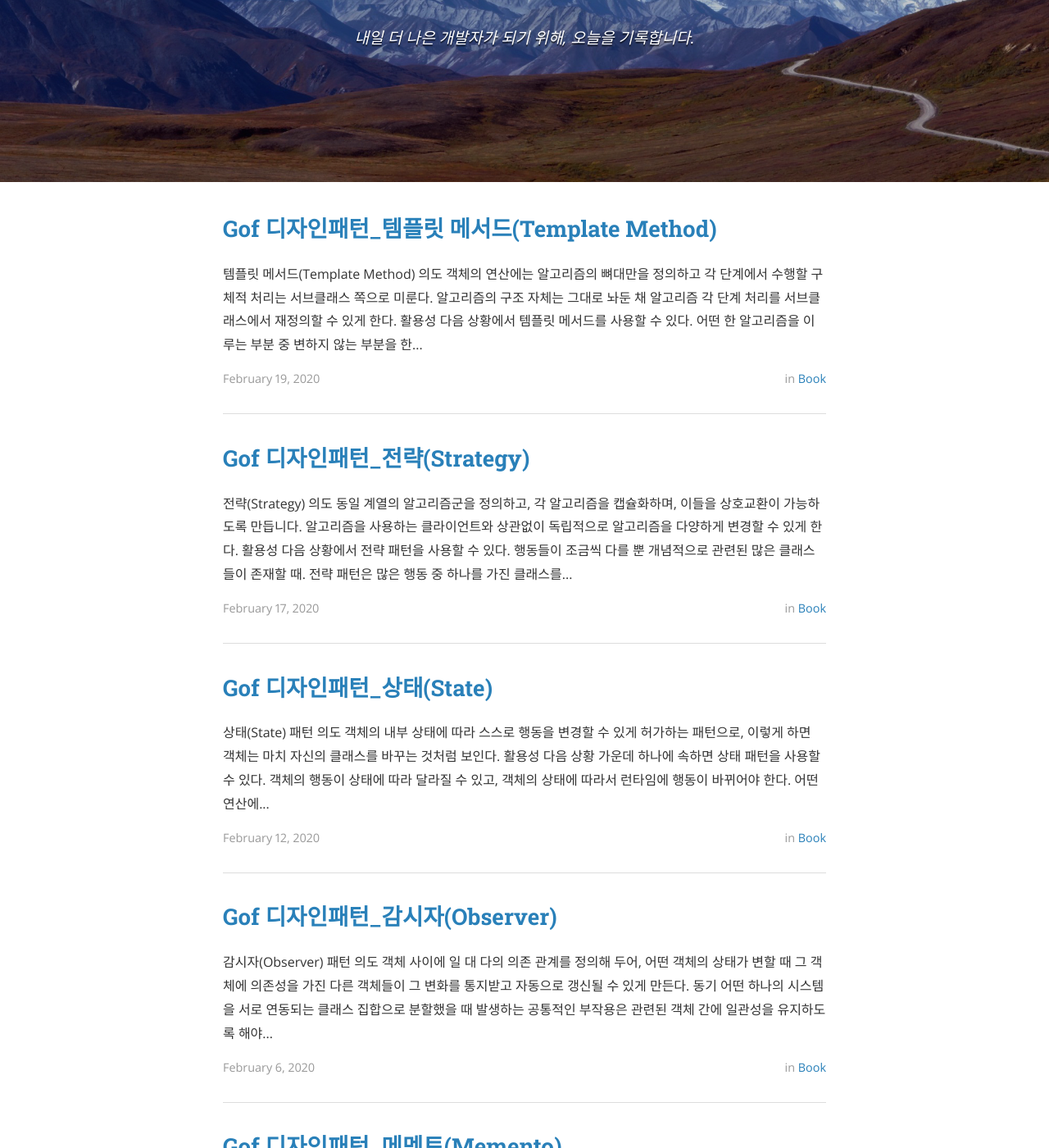
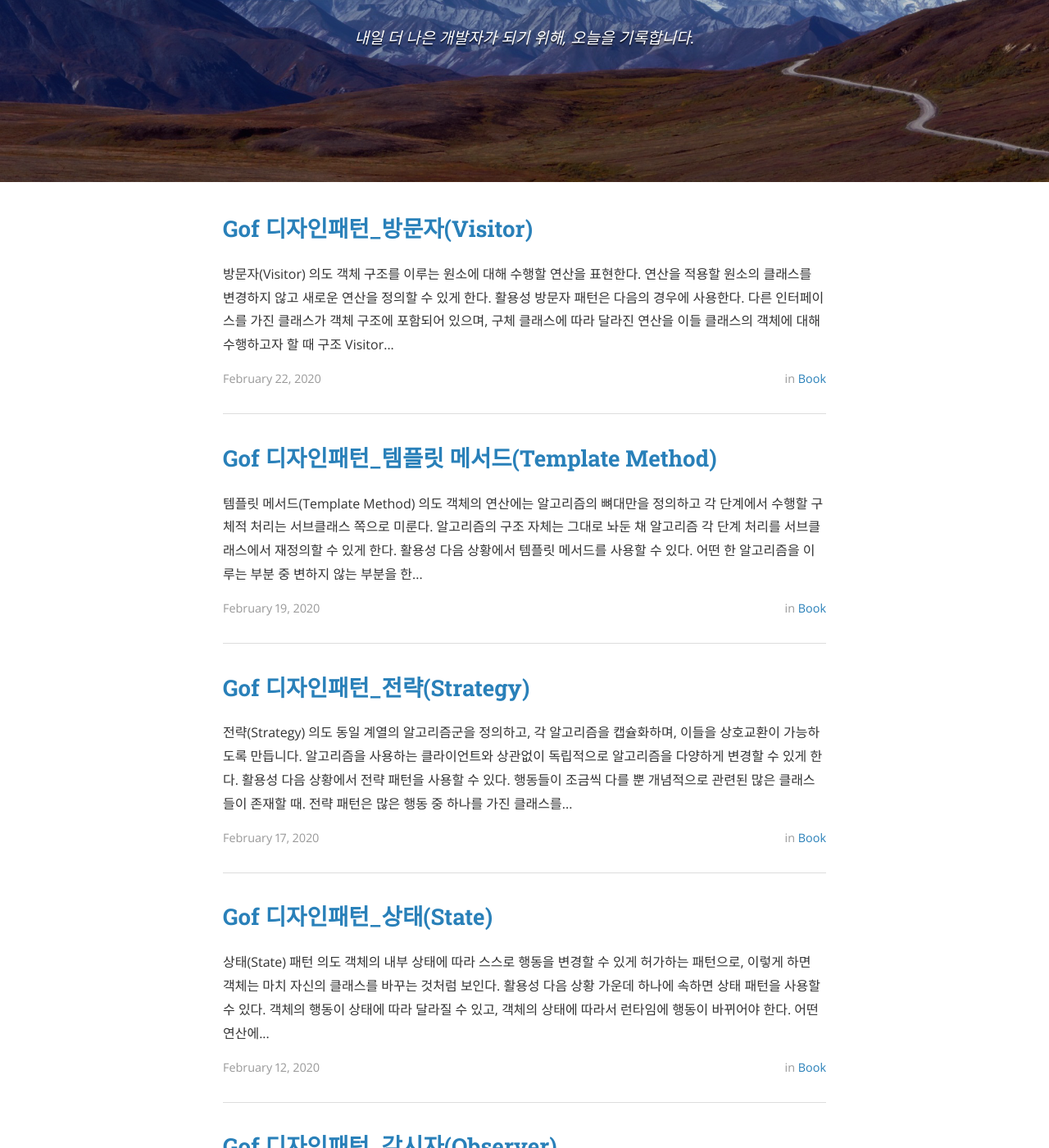
Before and after one commit to gonghojin/gonghojin.github.io, a Jekyll site: the page built from index.html, in a window 1280 px wide and 1400 px high, scrolled down 281 px. Shown: the whole window at 82% size. Built offline with Jekyll 4.4.1, drawn with Linux system fonts in a browser that asks for light colours; nearby versions of some CDN libraries; the list of posts is cut into pages by our own code; some of the changed text lies outside the part shown.

Commit message:
Add: 스터디 준비_방문자 시작

```diff
--- a/_posts/book/java/gof/2020-02-19-gofpattern-templatemethod.md
+++ b/_posts/book/java/gof/2020-02-19-gofpattern-templatemethod.md
@@ -16,7 +16,7 @@ cover:  "/assets/instacode.png"
 ### 활용성
 다음 상황에서 템플릿 메서드를 사용할 수 있다.
 + 어떤 한 알고리즘을 이루는 부분 중 변하지 않는 부분을 한 번 정의해 놓고 다양해질 수 있는 부분은 서브클래스에서 정의할 수 있도록 남겨두고자 할 때
-+ 서브클래스 사이의 공통적인 행동을 추출하여 하나의 공통 클래스에 몰아둠으로써 코드 중복을 피하고 싶을
++ 서브클래스 사이의 공통적인 행동을 추출하여 하나의 공통 클래스에 몰아둠으로써 코드 중복을 피하고 싶을 때
 
 ### 구조
 ![alt](/assets/gof/images/gof-design-patterns-templateMethod.png)
--- /dev/null
+++ b/_posts/book/java/gof/2020-02-22-gofpattern-visitor.md
@@ -0,0 +1,38 @@
+---
+layout: post
+comments: true
+title:  "Gof 디자인패턴_방문자(Visitor)"
+date:   2020-02-22 00:00:00
+author: Gongdel
+categories: Book
+tags:	 Java Book Gof 사내스터디
+cover:  "/assets/instacode.png"
+---
+## 방문자(Visitor)
+### 의도
+객체 구조를 이루는 원소에 대해 수행할 연산을 표현한다. 연산을 적용할 원소의 클래스를 변경하지 않고 새로운 연산을 정의할 수 있게 한다.
+
+### 활용성
+방문자 패턴은 다음의 경우에 사용한다.
++ 다른 인터페이스를 가진 클래스가 객체 구조에 포함되어 있으며, 구체 클래스에 따라 달라진 연산을 이들 클래스의 객체에 대해 수행하고자 할 때
+
+### 구조
+![alt](/assets/gof/images/gof-design-patterns-visitor.png)
+
++ Visitor
+	- 객체 구조 내에 있는 각 ConcreteElement 클래스를 위한 Visit() 연산을 선언한다.
+	연산의 이름과 인터페이스 형태는 Visit() 요청을 방문자에게 보내는 클래스를 식별한다. 이로써 방문자는 방문된 원소의 구체 클래스를 결정할 수 있다.
+	그러고 나서 방문자는 그 원소가 제공하는 인터페이스를 통해 원소에 직접 접근할 수 있다.
++ ConcreteVisitor
+	- Visitor 클래스에 선언된 연산을 구현한다. 각 연산은 구조 내에 있는 객체의 대응 클래스에 정의된 일부 알고리즘을 구현한다.
+	ConcreteVisitor 클래스는 알고리즘이 운영될 수 있는 상황 정보를 제공하며 자체 상태를 저장한다. 이 상태는 객체 구조를 순회하는 도중 순회 결과를 누적할 때가 많다.
++ Element
+	- 방문자를 인자로 받아들이는 Accept() 연산을 정의한다.
++ ConcreteElement
+	- 인자로 방문자 객체를 받아들이는 Accept() 연산을 구현한다.
+
+---
+
+- 참조
+	+ [Gof의 디자인 패턴](https://www.google.com/search?newwindow=1&sxsrf=ACYBGNTM3TLPpNtM8XVERiP7AyPyLDi3sQ%3A1572758465286&ei=wWO-XfOOEcTGmAWs26i4Cw&q=gof%EC%9D%98+%EB%94%94%EC%9E%90%EC%9D%B8%ED%8C%A8%ED%84%B4&oq=gof&gs_l=psy-ab.1.1.35i39l2j0i67j0j0i131l4j0j0i131.1801221.1802149..1803884...0.1..0.188.465.0j3......0....1..gws-wiz.......0i71.wMtI5vf-WEU)
+	+ <https://ko.wikipedia.org/wiki/%EB%B9%84%EC%A7%80%ED%84%B0_%ED%8C%A8%ED%84%B4>
```
Also changed, not shown: assets/gof/images/gof-design-patterns-visitor.png (added).
